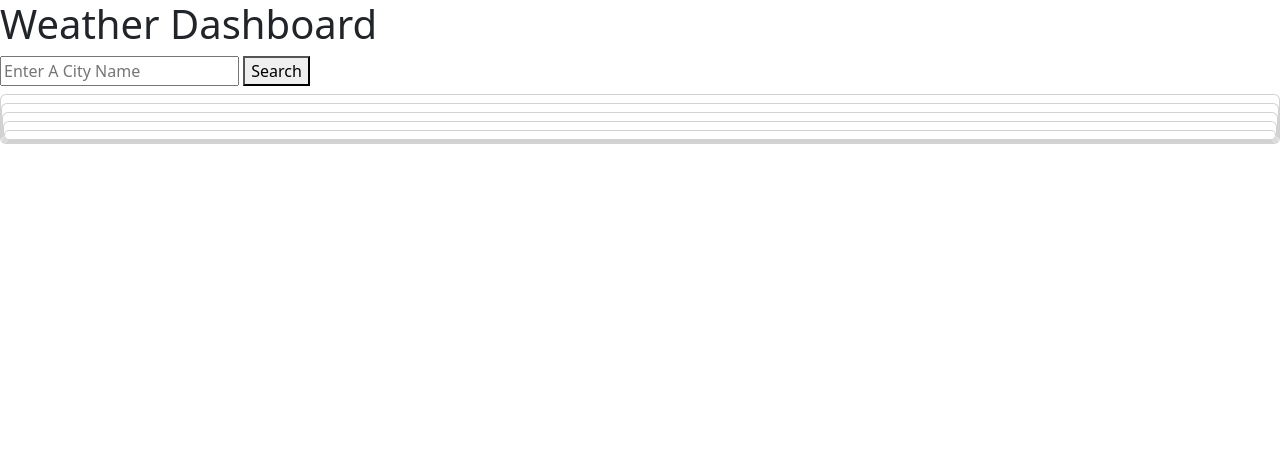
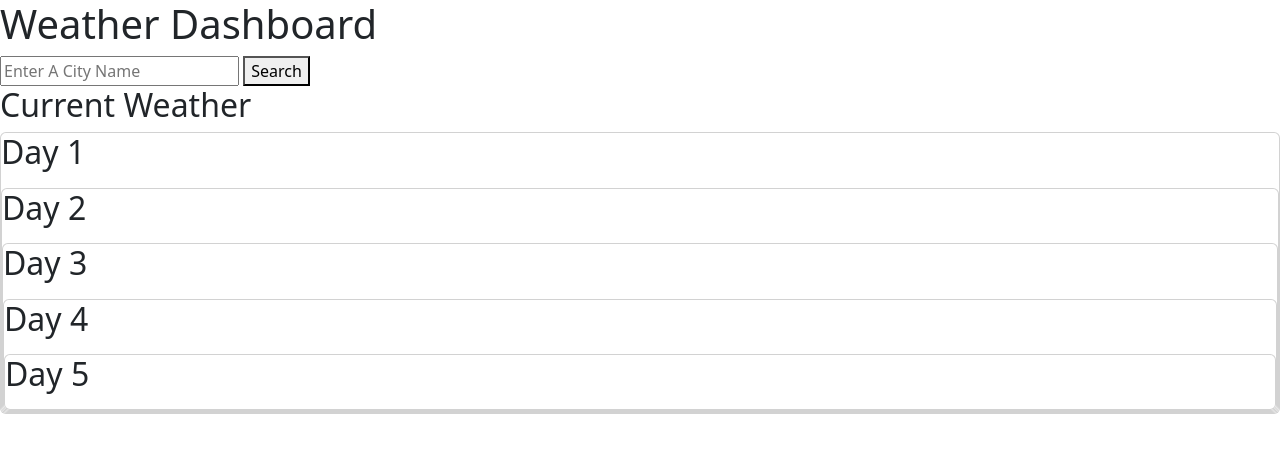
Before and after one commit to rachelmcallister1/Server-Side-API-Weather-Dashboard, a plain HTML site: page index.html in a window 1280 px wide. Drawn offline with nearby package versions, Linux system fonts and the light colour scheme.

Commit message:
added headers

```diff
--- a/index.html
+++ b/index.html
@@ -19,6 +19,7 @@
   <!-- Then I need a place to display all of the elements for the current weather -->
 
   <!-- place to display all the elemnts for the future weather  -->
+  <h2>Current Weather</h2>
   <div class="column">
     <div id="weatherStats" class="columns box content">
       <h2 id="cityName"></h2>
@@ -28,6 +29,7 @@
     </div>
   </div>
   <div class="column card">
+    <h2>Day 1</h2>
     <div id="day1" class="card-content">
       <h3 id="date1" class="has-text-white"></h3>
       <div id="image1"></div>
@@ -36,6 +38,7 @@
       <h4 id="hum1" class="has-text-white"></h4>
     </div>
     <div class="column card">
+      <h2>Day 2</h2>
       <div id="day2" class="card-content">
         <h3 id="date2" class="has-text-white"></h3>
         <h4 id="temp2" class="has-text-white"></h4>
@@ -43,6 +46,7 @@
         <h4 id="hum2" class="has-text-white"></h4>
       </div>
       <div class="column card">
+        <h2>Day 3</h2>
         <div id="day3" class="card-content">
           <h3 id="date3" class="has-text-white"></h3>
           <h4 id="temp3" class="has-text-white"></h4>
@@ -50,6 +54,7 @@
           <h4 id="hum3" class="has-text-white"></h4>
         </div>
         <div class="column card">
+          <h2>Day 4</h2>
           <div id="day4" class="card-content">
             <h3 id="date4" class="has-text-white"></h3>
             <h4 id="temp4" class="has-text-white"></h4>
@@ -57,6 +62,7 @@
             <h4 id="hum4" class="has-text-white"></h4>
           </div>
           <div class="column card">
+            <h2>Day 5</h2>
             <div id="day5" class="card-content">
               <h3 id="date5" class="has-text-white"></h3>
               <h4 id="temp5" class="has-text-white"></h4>
```
Also changed, not shown: README.md.
